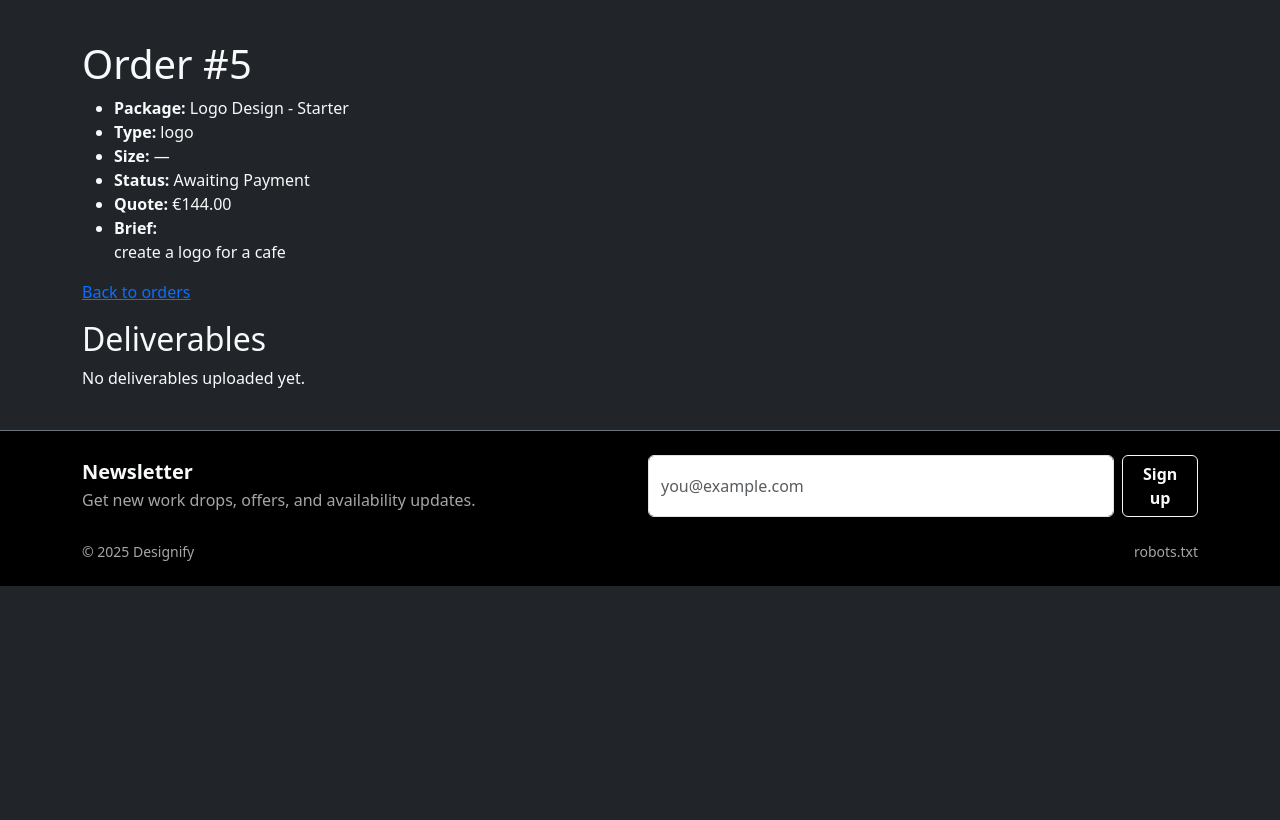
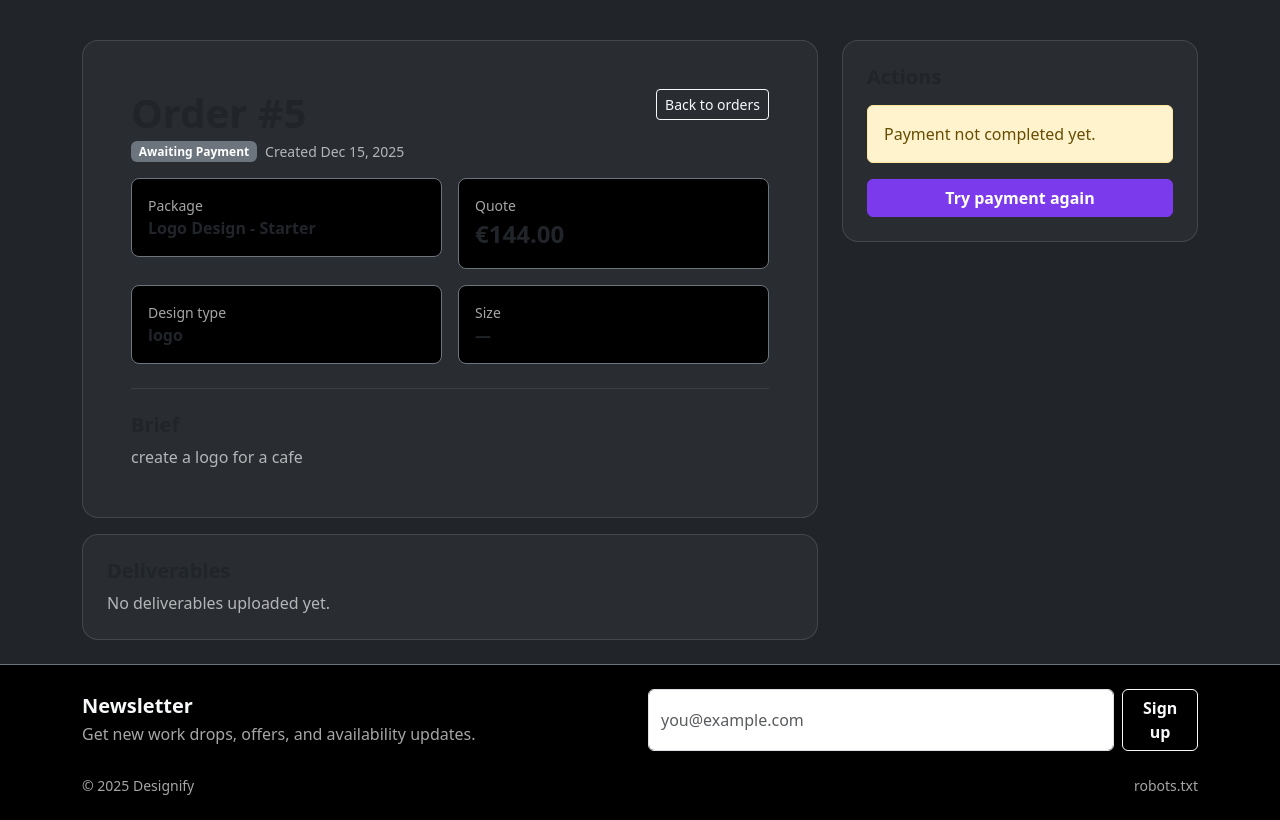
Before and after one commit to francisjxmes/designify, a Django app: page /orders/5/ in a window 1280 px wide. Shown: the part 57-877 px from the top of the page. Before the commit the page ends 643 px from the top, so only its background shows below. Run offline with Django 4.2, Linux system fonts and the light colour scheme; a user stored in the database is signed in; data comes from the database, SQL or seed files in the repository.

Commit message:
Style order detail page with stripe cta, actions and deliverables panel

```diff
--- a/static/css/style.css
+++ b/static/css/style.css
@@ -27,3 +27,5 @@
 .list-group-item:hover {
   border-color: rgba(255,255,255,0.25) !important;
 }
+
+.form-text { color: rgba(255,255,255,0.55) !important; }
--- a/templates/orders/order_detail.html
+++ b/templates/orders/order_detail.html
@@ -1,51 +1,140 @@
 {% extends "base.html" %}
+
 {% block title %}Order #{{ order.id }} | Designify{% endblock %}
+{% block meta_description %}View your Designify order details, quote, payment status and deliverables.{% endblock %}
+
 {% block content %}
-<h1>Order #{{ order.id }}</h1>
+<div class="row g-4">
 
-<ul>
-  <li><strong>Package:</strong> {{ order.package.name }}</li>
-  <li><strong>Type:</strong> {{ order.design_type }}</li>
-  <li><strong>Size:</strong> {{ order.size|default:"—" }}</li>
-  <li><strong>Status:</strong> {{ order.get_status_display }}</li>
-  <li><strong>Quote:</strong> €{{ order.quoted_price_eur }}</li>
-  <li><strong>Brief:</strong><br>{{ order.brief }}</li>
-</ul>
+  <!-- Main order panel -->
+  <div class="col-12 col-lg-8">
+    <div class="card rounded-4">
+      <div class="card-body p-4 p-lg-5">
 
-{% if order.status == "draft" %}
-  <p>
-    <a href="{% url 'order_edit' order.id %}">Edit</a>
-  </p>
+        <div class="d-flex flex-wrap justify-content-between align-items-start gap-2 mb-3">
+          <div>
+            <h1 class="fw-bold mb-1">Order #{{ order.id }}</h1>
+            <div class="d-flex flex-wrap gap-2 align-items-center">
+              <span class="badge bg-secondary">{{ order.get_status_display }}</span>
+              <span class="text-secondary small">Created {{ order.created_at|date:"M d, Y" }}</span>
+            </div>
+          </div>
 
-  <form action="{% url 'order_delete' order.id %}" method="post">
-    {% csrf_token %}
-    <button type="submit">Delete</button>
-  </form>
+          <a class="btn btn-outline-light btn-sm" href="{% url 'order_list' %}">Back to orders</a>
+        </div>
 
-  <p>
-    <a href="{% url 'checkout' order.id %}">Pay with card (Stripe)</a>
-  </p>
-{% endif %}
+        <div class="row g-3">
+          <div class="col-12 col-md-6">
+            <div class="p-3 border border-secondary rounded-3 bg-black">
+              <div class="text-secondary small">Package</div>
+              <div class="fw-semibold">{{ order.package.name }}</div>
+            </div>
+          </div>
 
-{% if order.status == "paid" %}
-  <p><strong>Paid ✅</strong> We’ll start your design shortly.</p>
-{% endif %}
+          <div class="col-12 col-md-6">
+            <div class="p-3 border border-secondary rounded-3 bg-black">
+              <div class="text-secondary small">Quote</div>
+              <div class="fw-bold fs-4">€{{ order.quoted_price_eur }}</div>
+            </div>
+          </div>
 
-<p><a href="{% url 'order_list' %}">Back to orders</a></p>
+          <div class="col-12 col-md-6">
+            <div class="p-3 border border-secondary rounded-3 bg-black">
+              <div class="text-secondary small">Design type</div>
+              <div class="fw-semibold">{{ order.design_type }}</div>
+            </div>
+          </div>
 
-<h2>Deliverables</h2>
+          <div class="col-12 col-md-6">
+            <div class="p-3 border border-secondary rounded-3 bg-black">
+              <div class="text-secondary small">Size</div>
+              <div class="fw-semibold">{{ order.size|default:"—" }}</div>
+            </div>
+          </div>
+        </div>
+
+        <hr class="border-secondary my-4">
+
+        <h5 class="fw-bold mb-2">Brief</h5>
+        <p class="text-secondary mb-0">{{ order.brief }}</p>
+
+      </div>
+    </div>
+
+    <!-- Deliverables -->
+    <div class="card rounded-4 mt-3">
+      <div class="card-body p-4">
+        <div class="d-flex justify-content-between align-items-center mb-2">
+          <h5 class="fw-bold mb-0">Deliverables</h5>
+        </div>
 
         {% if order.deliverables.all %}
-  <ul>
+          <ul class="list-group">
             {% for d in order.deliverables.all %}
-      <li>
-        <a href="{{ d.file.url }}">{{ d.file.name }}</a>
-        {% if d.note %} — {{ d.note }}{% endif %}
+              <li class="list-group-item bg-black text-light border-secondary d-flex justify-content-between align-items-center">
+                <div class="me-3">
+                  <div class="fw-semibold">{{ d.file.name }}</div>
+                  {% if d.note %}<div class="text-secondary small">{{ d.note }}</div>{% endif %}
+                </div>
+                <a class="btn btn-outline-light btn-sm" href="{{ d.file.url }}">Download</a>
               </li>
             {% endfor %}
           </ul>
         {% else %}
-  <p>No deliverables uploaded yet.</p>
+          <p class="text-secondary mb-0">No deliverables uploaded yet.</p>
+        {% endif %}
+      </div>
+    </div>
+  </div>
+
+  <!-- Action panel -->
+  <div class="col-12 col-lg-4">
+    <div class="card rounded-4">
+      <div class="card-body p-4">
+        <h5 class="fw-bold mb-3">Actions</h5>
+
+        {% if order.status == "draft" %}
+          <div class="d-grid gap-2">
+            <a class="btn btn-primary fw-semibold" href="{% url 'checkout' order.id %}">Pay with card (Stripe)</a>
+            <a class="btn btn-outline-light" href="{% url 'order_edit' order.id %}">Edit order</a>
+
+            <form action="{% url 'order_delete' order.id %}" method="post">
+              {% csrf_token %}
+              <button class="btn btn-outline-danger w-100" type="submit">Delete draft</button>
+            </form>
+          </div>
+
+          <p class="text-secondary small mt-3 mb-0">
+            Price is calculated on the server to prevent tampering.
+          </p>
+
+        {% elif order.status == "awaiting_payment" %}
+          <div class="alert alert-warning mb-3">
+            Payment not completed yet.
+          </div>
+          <div class="d-grid gap-2">
+            <a class="btn btn-primary fw-semibold" href="{% url 'checkout' order.id %}">Try payment again</a>
+          </div>
+
+        {% elif order.status == "paid" %}
+          <div class="alert alert-success mb-3">
+            Paid ✅ We’ll begin your design shortly.
+          </div>
+
+        {% elif order.status == "delivered" %}
+          <div class="alert alert-info mb-3">
+            Delivered ✅ Your files are available below.
+          </div>
+
+        {% else %}
+          <div class="alert alert-secondary mb-0">
+            Status: {{ order.get_status_display }}
+          </div>
         {% endif %}
 
+      </div>
+    </div>
+  </div>
+
+</div>
 {% endblock %}
```
Also changed, not shown: orders/forms.py (+19 -1 lines), templates/orders/order_form.html (+58 -7 lines). Lines whose indentation alone changed are shown as unchanged.
